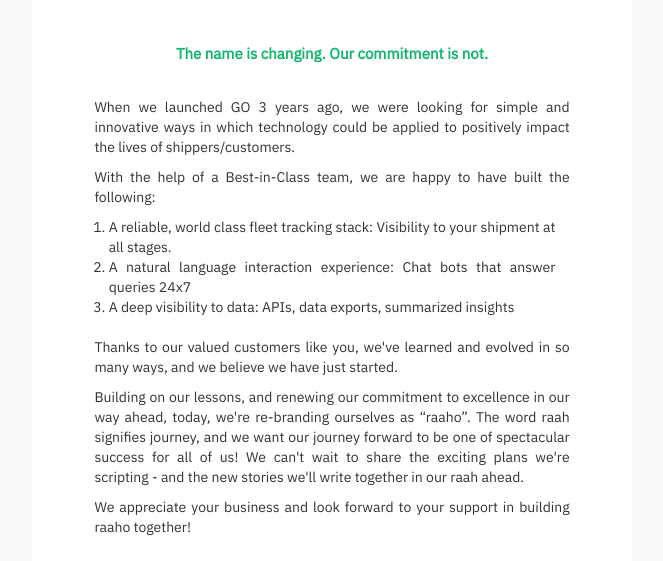
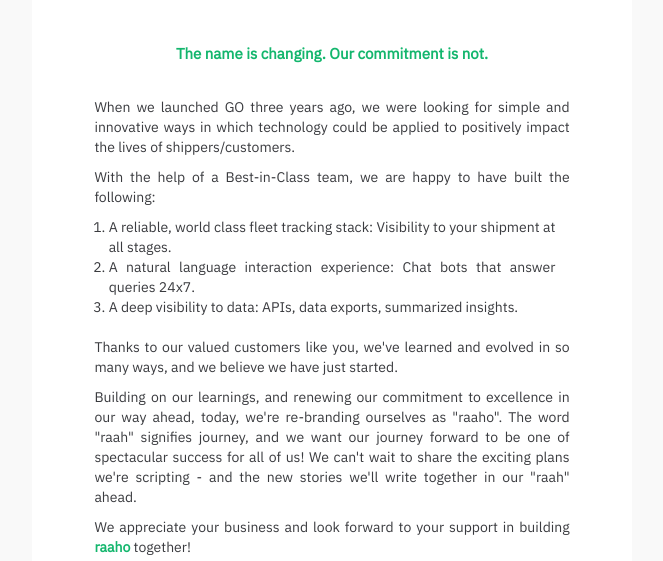
Before and after one commit to raaho/raaho.github.io, a plain HTML site: page email_templates/brand_change.html in a window 1280 px wide. Shown: the part 391-952 px from the top of the page, without its empty margins (308-971 px from the left). Drawn offline with nearby package versions, Linux system fonts and the light colour scheme.

Commit message:
brand change communication email template

```diff
--- a/email_templates/brand_change.html
+++ b/email_templates/brand_change.html
@@ -72,18 +72,18 @@
                         <div style="font-weight: bold; font-size: 15px; color: #13B66D; text-align: center; padding: 3%">
                             The name is changing. Our commitment is not.
                         </div>
-                        <div style="padding: 3% 6% 2%; text-align: justify; font-size: 14px">
-                            <p>When we launched GO 3 years ago, we were looking for simple and innovative ways in which technology could be applied to positively impact the lives of shippers/customers.</p>
+                        <div style="padding: 3% 6% 2%; text-align: justify; font-size: 14px; color: #3a3b3f !important;">
+                            <p>When we launched GO three years ago, we were looking for simple and innovative ways in which technology could be applied to positively impact the lives of shippers/customers.</p>
                             <p>With the help of a Best-in-Class team, we are happy to have built the following:</p>
                             <ol style="margin: 0; padding: 0 3% 0;">
                                 <li>A reliable, world class fleet tracking stack: Visibility to your shipment at all stages.</li>
-                                <li>A natural language interaction experience: Chat bots that answer queries 24x7</li>
-                                <li>A deep visibility to data: APIs, data exports, summarized insights</li>
+                                <li>A natural language interaction experience: Chat bots that answer queries 24x7.</li>
+                                <li>A deep visibility to data: APIs, data exports, summarized insights.</li>
                             </ol>
                             <br>
                             <p>Thanks to our valued customers like you, we've learned and evolved in so many ways, and we believe we have just started.</p>
-                            <p>Building on our lessons, and renewing our commitment to excellence in our way ahead, today, we're re-branding ourselves as “raaho”. The word raah signifies journey, and we want our journey forward to be one of spectacular success for all of us! We can't wait to share the exciting plans we're scripting - and the new stories we'll write together in our raah ahead.</p>
-                            <p>We appreciate your business and look forward to your support in building raaho together!</p>
+                            <p>Building on our learnings, and renewing our commitment to excellence in our way ahead, today, we're re-branding ourselves as "raaho". The word "raah" signifies journey, and we want our journey forward to be one of spectacular success for all of us! We can't wait to share the exciting plans we're scripting - and the new stories we'll write together in our "raah" ahead.</p>
+                            <p>We appreciate your business and look forward to your support in building <strong style="color: #13B66D;">raaho</strong> together!</p>
                             <br>
                             <p>
                                 <strong>Imthiaz</strong><br>
```
Also changed, not shown: email_templates/assets/logo_change.png, email_templates/assets/logo_change@1x.svg, 2 other files.
